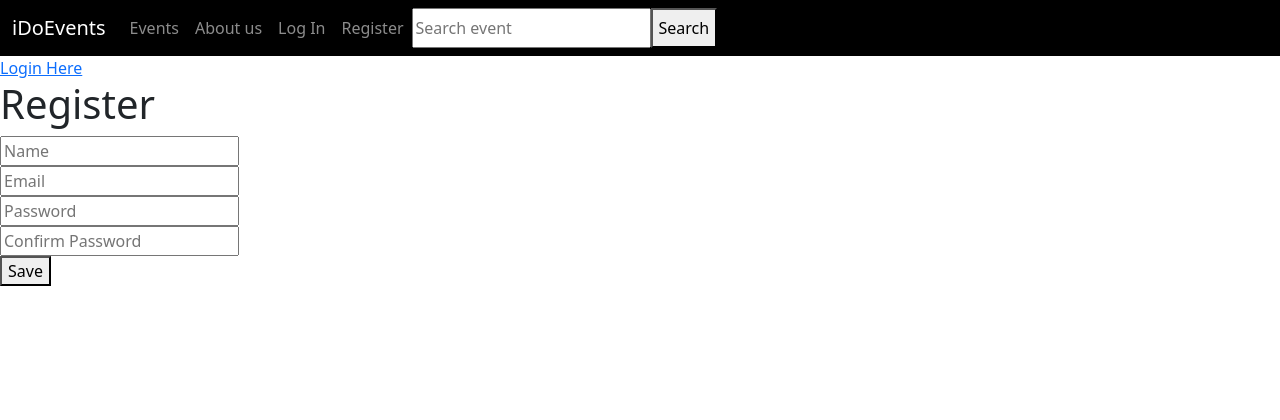
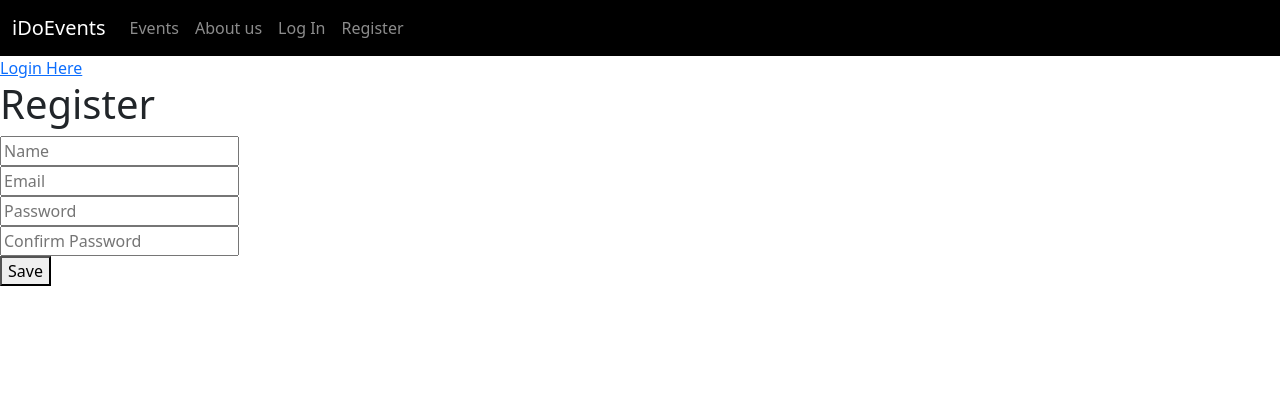
Before and after one commit to Kristikolani/events, a Django app: page /register/ in a window 1280 px wide. Shown: the top 420 px of the page. Run offline with Django 4.2, Linux system fonts and the light colour scheme.

Commit message:
small change

```diff
--- a/events/templates/base.html
+++ b/events/templates/base.html
@@ -30,19 +30,7 @@
                 <a class="nav-link" href="{% url 'login' %}">Log In</a>
                 <a class="nav-link" href="{% url 'register' %}">Register</a>
               {% endif %}
-                <input
-                type=“search”
-                class=“form-control”
-                placeholder="Search event"
-                aria-label=“Search”
-              />
-              <button
 
-                type="button"
-                data-mdb-ripple-color="dark"
-              >
-                Search
-              </button>
             </div>
           </div>
         </div>
```
